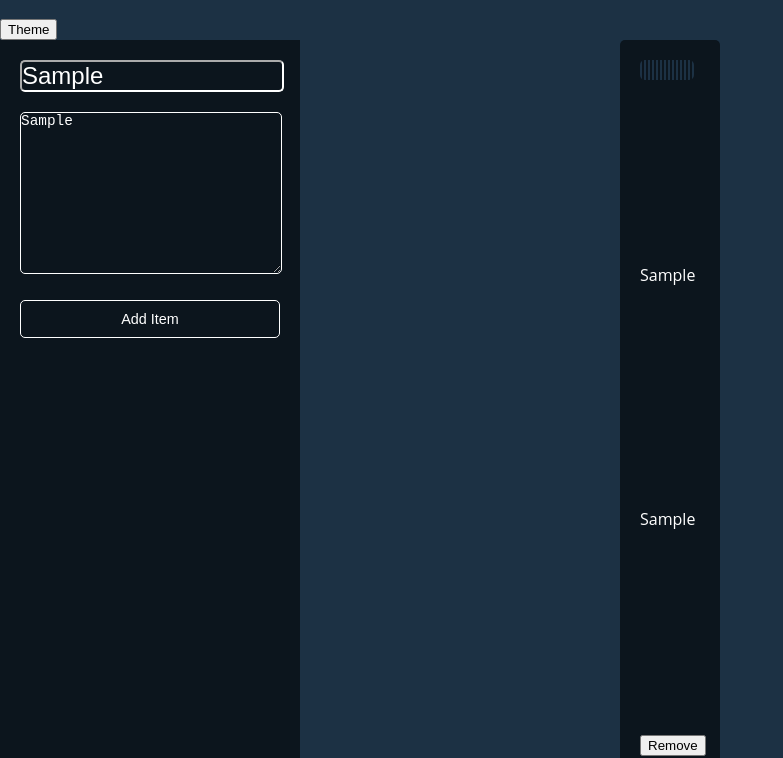
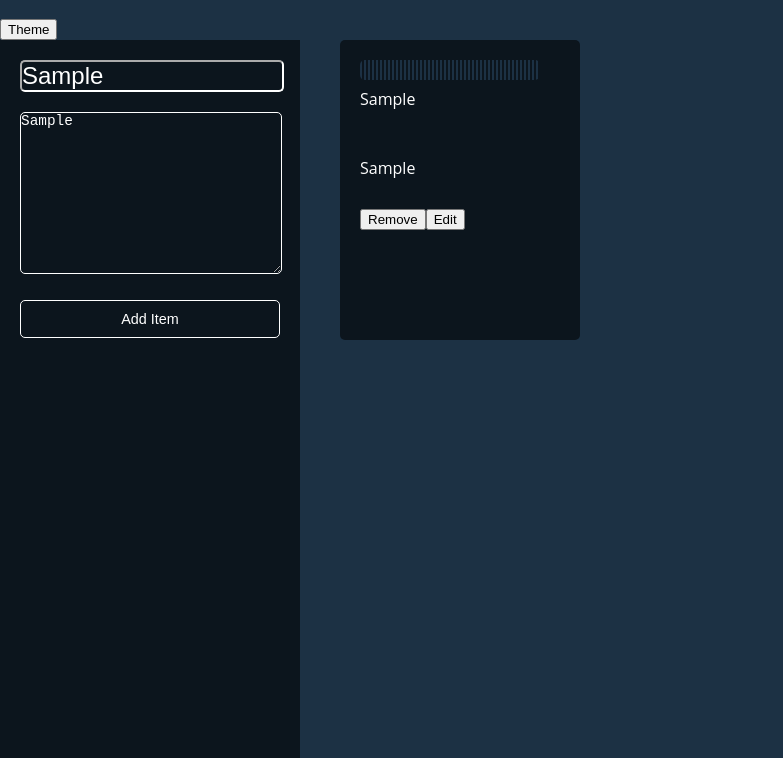
Before and after one commit to Amir-Potato/todo-list, a plain HTML site: page index.html in a window 1280 px wide. Both pictures are taken after typing "Sample", "Sample" into the empty fields and a click on the button "Add Item". Shown: the part 42-800 px from the top of the page, without its empty margins (0-783 px from the left). Drawn offline with Linux system fonts and the light colour scheme.

Commit message:
fixed card height, width, and gaps

```diff
--- a/css/base.css
+++ b/css/base.css
@@ -11,16 +11,19 @@ body, html {
     padding: 0;
 }
 .center {
-    margin-left: 300px;
+    margin-left: 20px;
     padding: 20px;
     max-width: 1200px;
     padding: 0 20px;
-    display: flex
+    display: flex;
+    justify-content: flex-start;
 }
 .list {
     display: flex;
+    align-content: flex-start;
     flex-wrap: wrap;
-    justify-content: space-between;
+    justify-content: start;
+    gap: 20px 5px;
 }
 h1 {
     font-size: 2em;
--- a/css/card.css
+++ b/css/card.css
@@ -1,6 +1,6 @@
 .card {
-    width: 100px;
-    height: auto;
+    width: 240px;
+    height: 300px;
     background-color: var(--tertiary);
     border-radius: 5px;
     padding: 20px;
@@ -9,9 +9,9 @@
     box-sizing: border-box;
     display: flex;
     flex-direction: column;
-    justify-content: space-between;
-    height: 100%;
+    justify-content: start;
     pointer-events: all;
+    gap: 10px 8px;
 }
 
 .card .drag-texture {
--- a/css/sidebar.css
+++ b/css/sidebar.css
@@ -1,5 +1,6 @@
 .sidebar {
     height: 100%;
+    min-width: 200px;
     width: 300px;
     background-color: var(--tertiary);
     padding: 20px;
```
